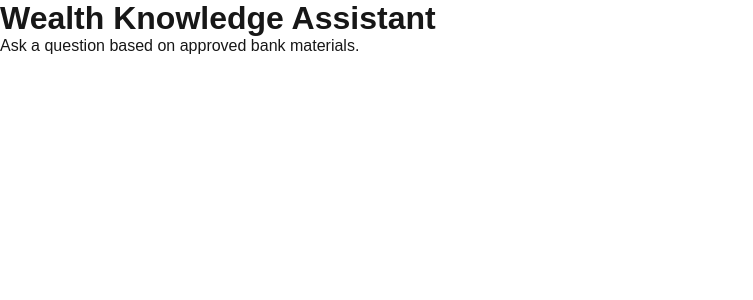
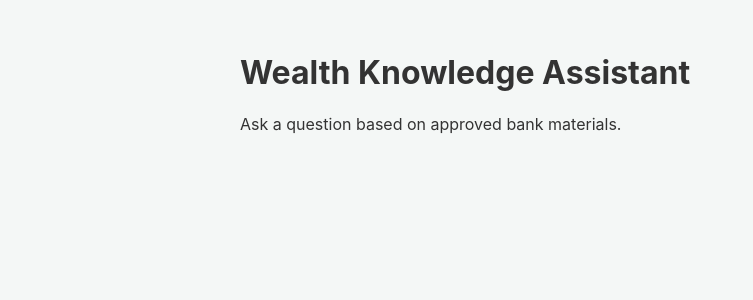
Before and after one commit to Aayush-207/wealth-advisor-copilot, a Next.js app in the folder frontend/: page / in a window 1280 px wide. Shown: the top 300 px of the page, without its empty margins (0-753 px from the left). Built offline with nearby package versions, Linux system fonts and the light colour scheme.

Commit message:
frontend: Add global styles

```diff
--- a/frontend/src/app/globals.css
+++ b/frontend/src/app/globals.css
@@ -1,49 +1,13 @@
-:root {
-  --background: #ffffff;
-  --foreground: #171717;
+body {
+  margin: 0;
+  padding: 0;
+  font-family: 'Inter', sans-serif;
+  background-color: #f4f7f6;
+  color: #333;
 }
 
-@media (prefers-color-scheme: dark) {
-  :root {
-    --background: #0a0a0a;
-    --foreground: #ededed;
-  }
+.container {
+  max-width: 800px;
+  margin: 0 auto;
+  padding: 2rem;
 }
-
-html {
-  height: 100%;
-}
-
-html,
-body {
-  max-width: 100vw;
-  overflow-x: hidden;
-}
-
-body {
-  min-height: 100%;
-  display: flex;
-  flex-direction: column;
-  color: var(--foreground);
-  background: var(--background);
-  font-family: Arial, Helvetica, sans-serif;
-  -webkit-font-smoothing: antialiased;
-  -moz-osx-font-smoothing: grayscale;
-}
-
-* {
-  box-sizing: border-box;
-  padding: 0;
-  margin: 0;
-}
-
-a {
-  color: inherit;
-  text-decoration: none;
-}
-
-@media (prefers-color-scheme: dark) {
-  html {
-    color-scheme: dark;
-  }
-}
```
